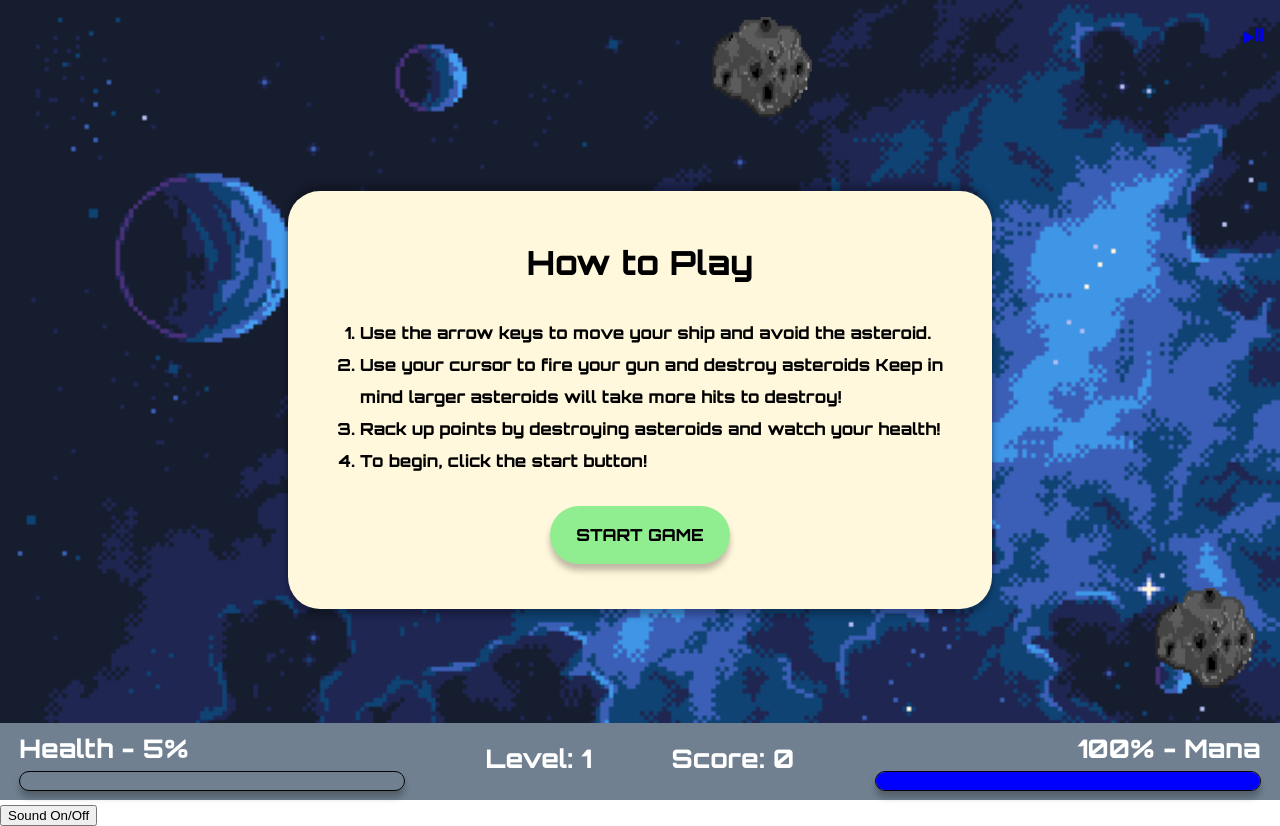
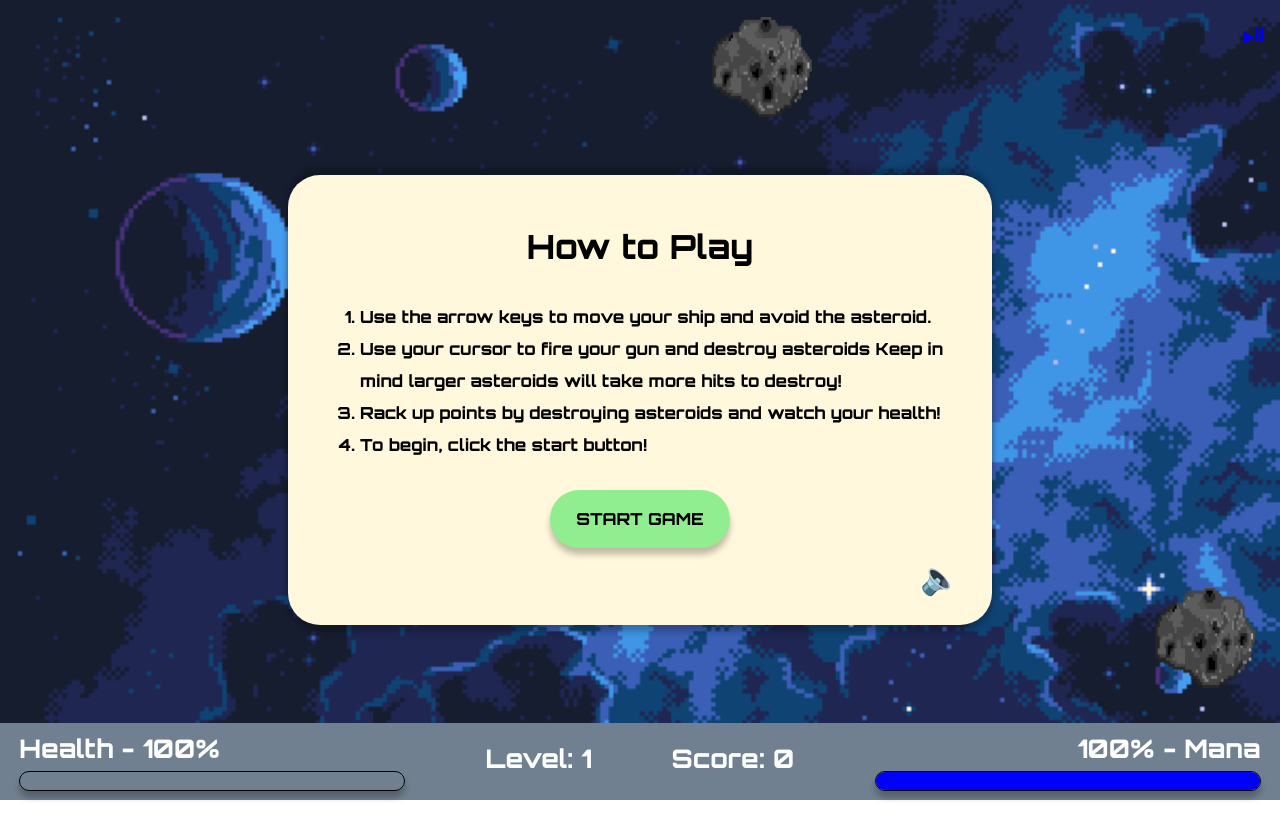
Before and after one commit to juanjmartinezguevara/falconx-game, a plain HTML site: page Project/index.html in a window 1280 px wide. After the commit the page ends 804 px from the top, so only its background shows below. Drawn offline with Linux system fonts and the light colour scheme.

Commit message:
background sound correction

```diff
--- a/Project/index.html
+++ b/Project/index.html
@@ -10,7 +10,7 @@
 
     <canvas id="canvas" width="innerWidth" height="innerHeight"></canvas>
     <!-- <div id='hamburger-menu'></div> -->
-    <button id="buttonSound">Sound On/Off</button>
+
     <!-- <canvas id="canvas"></canvas> -->
     <a id="pause-btn" onclick="pause()" href="#">⏯</a>
     <div id="start-screen">
--- a/Project/script.js
+++ b/Project/script.js
@@ -38,7 +38,7 @@ const scoreNum = document.querySelector("#scoreNum");
 // const health = document.querySelector("#health-points");
 
 //Health and Mana Bars
-let health = 5;
+let health = 100;
 let mana = 100;
 
 let healthPct = `${health}%`;
@@ -353,7 +353,6 @@ function detectCollision(rect1, rect2) {
     }
   }
 
-  document.querySelector("#buttonSound").onclick = play;
 
   document.querySelector("#sound-btn").onclick = play;
 
--- a/Project/styles.css
+++ b/Project/styles.css
@@ -67,7 +67,7 @@ body, html {
     border: none;
     align-self: flex-end;
     font-size: 2.5vw;
-    display: none;
+    /* display: none; */
 }
 
 canvas {
```
